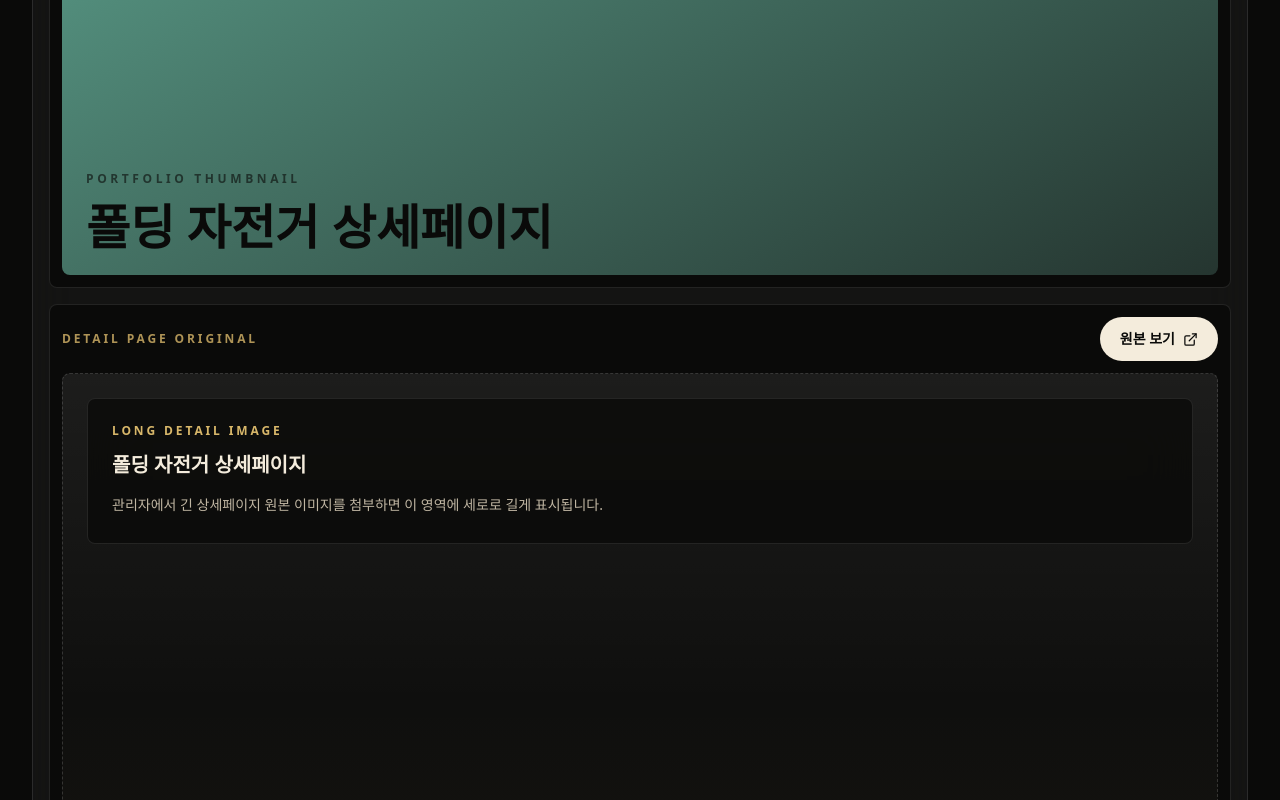
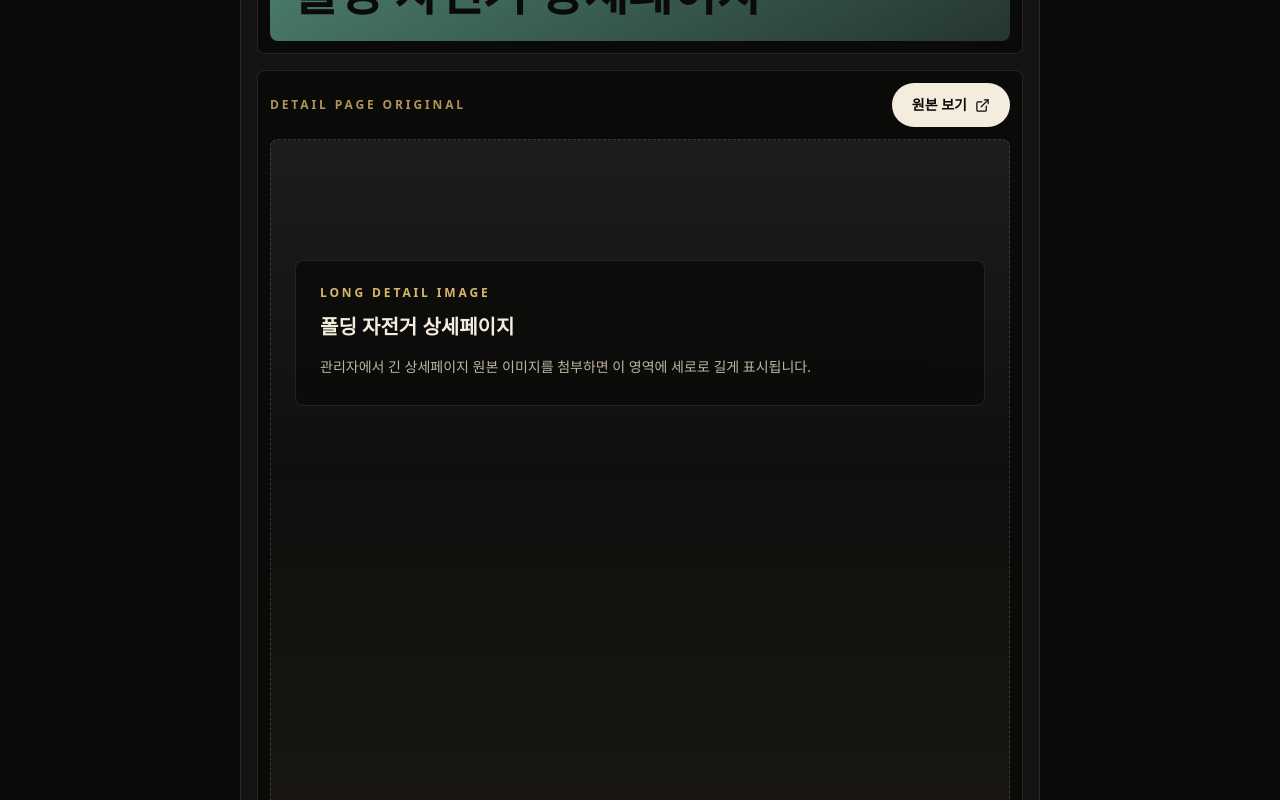
Before and after one commit to janudece2426/detail-studio-portfolio, a Next.js app: page /portfolio/folding-bike in a window 1280 px wide. Shown: the part 960-1760 px from the top of the page. Built offline with nearby package versions, Linux system fonts and the light colour scheme.

Commit message:
Constrain portfolio image preview size

```diff
--- a/src/app/portfolio/[slug]/page.tsx
+++ b/src/app/portfolio/[slug]/page.tsx
@@ -82,7 +82,7 @@ export default async function PortfolioDetailPage({ params }: PortfolioDetailPag
               </p>
             </div>
 
-            <section className="mt-10 overflow-hidden rounded-lg border border-white/10 bg-white/[0.045] p-4 backdrop-blur-xl">
+            <section className="mx-auto mt-10 max-w-[800px] overflow-hidden rounded-lg border border-white/10 bg-white/[0.045] p-4 backdrop-blur-xl">
               <DetailPreview item={item} />
             </section>
           </div>
@@ -141,14 +141,16 @@ function DetailPreview({ item }: { item: NonNullable<ReturnType<typeof getPortfo
           </a>
         </div>
         {item.detailImage ? (
-          // eslint-disable-next-line @next/next/no-img-element
-          <img
-            src={item.detailImage}
-            alt={`${item.title} 긴 상세페이지 원본`}
-            className="w-full rounded-lg object-cover"
-          />
+          <div className="max-h-[1500px] overflow-hidden rounded-lg">
+            {/* eslint-disable-next-line @next/next/no-img-element */}
+            <img
+              src={item.detailImage}
+              alt={`${item.title} 긴 상세페이지 원본`}
+              className="w-full object-cover object-top"
+            />
+          </div>
         ) : (
-          <div className="min-h-[1500px] rounded-lg border border-dashed border-white/15 bg-[linear-gradient(180deg,rgba(255,255,255,0.08),rgba(255,255,255,0.025)_22%,rgba(216,183,106,0.08)_48%,rgba(134,242,211,0.05)_74%,rgba(255,255,255,0.04))] p-6">
+          <div className="h-[1500px] overflow-hidden rounded-lg border border-dashed border-white/15 bg-[linear-gradient(180deg,rgba(255,255,255,0.08),rgba(255,255,255,0.025)_22%,rgba(216,183,106,0.08)_48%,rgba(134,242,211,0.05)_74%,rgba(255,255,255,0.04))] p-6">
             <div className="sticky top-24 rounded-lg border border-white/10 bg-charcoal/80 p-6 backdrop-blur-xl">
               <p className="text-xs font-semibold uppercase tracking-[0.24em] text-gold">
                 Long Detail Image
```
